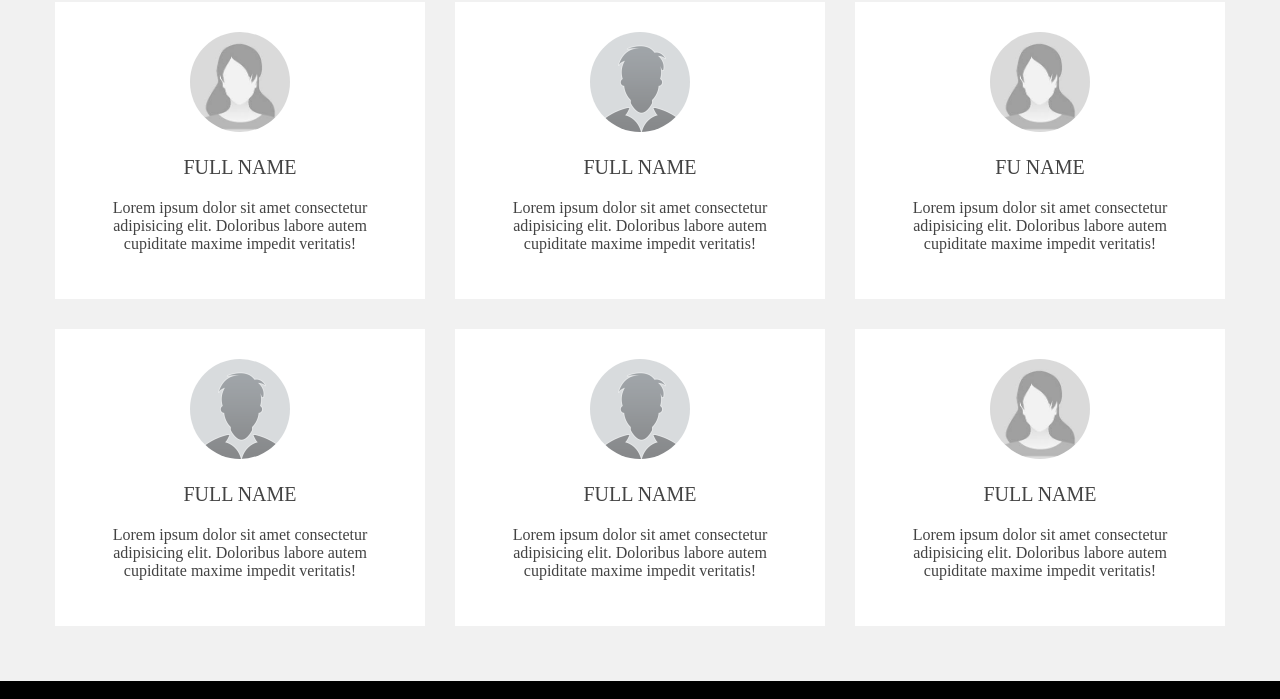
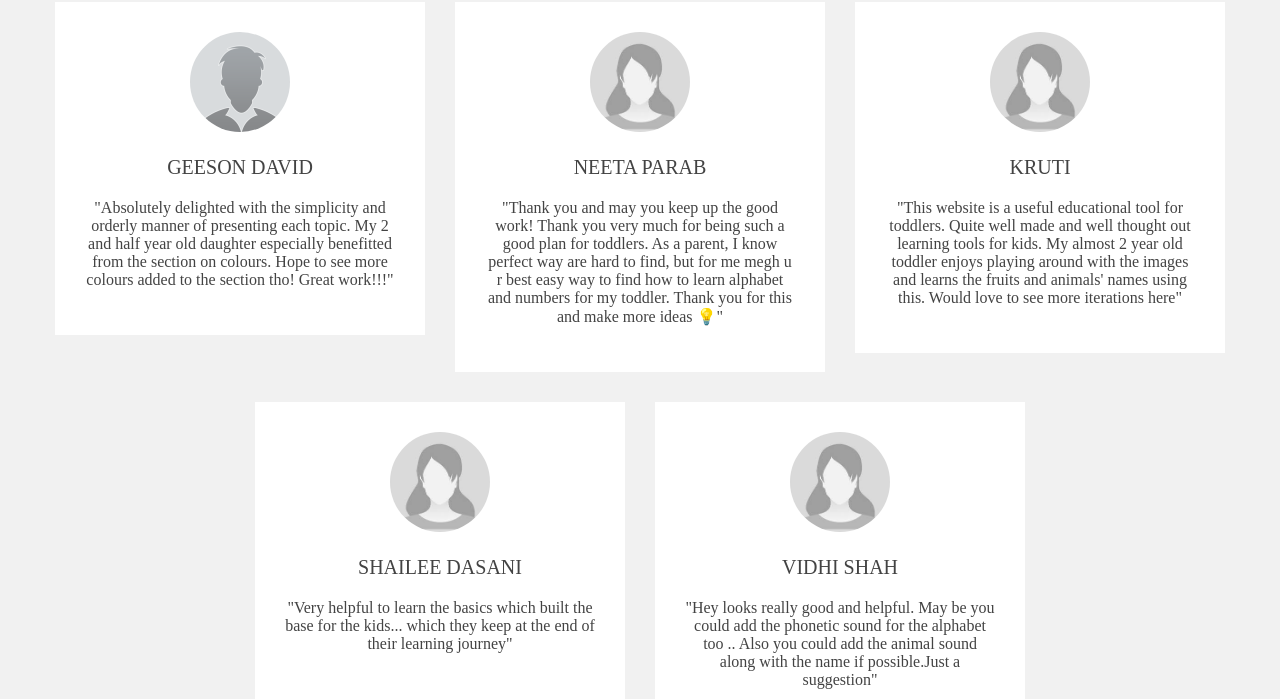
Before and after one commit to meghm1007/toddlersleaarn, a plain HTML site: page index.html in a window 1280 px wide. Shown: the part 1223-1922 px from the top of the page. Drawn offline with Linux system fonts and the light colour scheme.

Commit message:
Update index.html

```diff
--- a/index.html
+++ b/index.html
@@ -6,7 +6,7 @@
     <meta name="viewport" content="width=device-width, initial-scale=1.0">
     <link rel="stylesheet" href="CSS/style.css">
     <link rel="icon" type="image/x-icon" href="images/bl_logo.png">
-    <title>Toddlers Learn !</title>
+    <title>Babies Learn !</title>
     <script src="script.js"></script>
 </head>
 <body>
@@ -26,7 +26,7 @@
     <div class="infosec">
         <section class="section">
             <div class="paras">
-                <p class="bigtext">Welcome to toddlers learn !</p>
+                <p class="bigtext">Welcome to babies learn !</p>
                 <p class="smalltext">Everything your child needs to know</p>
                 <p class="smalltext">(For ages 1-5)</p>
                 <p class="smalltext">Teach your child numbers, alphabets, fruits, animals, etc. in a unique way</p>
@@ -65,18 +65,9 @@
             <div class="row">
                 <div class="col">
                     <div class="testimonial">
-                        <img src="images/blankwomen.jpg" alt="">
-                        <div class="name">Full name</div>
-                        <p>Lorem ipsum dolor sit amet consectetur adipisicing elit. Doloribus labore autem cupiditate maxime impedit veritatis!</p>
-                    </div>
-                </div>
-
-
-                <div class="col">
-                    <div class="testimonial">
                         <img src="images/blankman.png" alt="">
-                        <div class="name">Full name</div>
-                        <p>Lorem ipsum dolor sit amet consectetur adipisicing elit. Doloribus labore autem cupiditate maxime impedit veritatis!</p>
+                        <div class="name">Geeson David</div>
+                        <p>"Absolutely delighted with the simplicity and orderly manner of presenting each topic. My 2 and half year old daughter especially benefitted from the section on colours. Hope to see more colours added to the section tho! Great work!!!"</p>
                     </div>
                 </div>
 
@@ -84,25 +75,8 @@
                 <div class="col">
                     <div class="testimonial">
                         <img src="images/blankwomen.jpg" alt="">
-                        <div class="name">Fu name</div>
-                        <p>Lorem ipsum dolor sit amet consectetur adipisicing elit. Doloribus labore autem cupiditate maxime impedit veritatis!</p>
-                    </div>
-                </div>
-
-                <div class="col">
-                    <div class="testimonial">
-                        <img src="images/blankman.png" alt="">
-                        <div class="name">Full name</div>
-                        <p>Lorem ipsum dolor sit amet consectetur adipisicing elit. Doloribus labore autem cupiditate maxime impedit veritatis!</p>
-                    </div>
-                </div>
-
-
-                <div class="col">
-                    <div class="testimonial">
-                        <img src="images/blankman.png" alt="">
-                        <div class="name">Full name</div>
-                        <p>Lorem ipsum dolor sit amet consectetur adipisicing elit. Doloribus labore autem cupiditate maxime impedit veritatis!</p>
+                        <div class="name">neeta Parab</div>
+                        <p>"Thank you and may you keep up the good work! Thank you very much for being such a good plan for toddlers. As a parent, I know perfect way are hard to find, but for me megh u r best easy way to find how to learn alphabet and numbers for my toddler. Thank you for this and make more ideas 💡"</p>
                     </div>
                 </div>
 
@@ -110,10 +84,30 @@
                 <div class="col">
                     <div class="testimonial">
                         <img src="images/blankwomen.jpg" alt="">
-                        <div class="name">Full name</div>
-                        <p>Lorem ipsum dolor sit amet consectetur adipisicing elit. Doloribus labore autem cupiditate maxime impedit veritatis!</p>
+                        <div class="name">KRUTI</div>
+                        <p>"This website is a useful educational tool for toddlers. Quite well made and well thought out learning tools for kids. My almost 2 year old toddler enjoys playing around with the images and learns the fruits and animals' names using this. Would love to see more iterations here"</p>
                     </div>
                 </div>
+
+                <div class="col">
+                    <div class="testimonial">
+                        <img src="images/blankwomen.jpg" alt="">
+                        <div class="name">Shailee Dasani</div>
+                        <p>"Very helpful to learn the basics which built the base for the kids... which they keep at the end of their learning journey"</p>
+                    </div>
+                </div>
+
+                <div class="col">
+                    <div class="testimonial">
+                        <img src="images/blankwomen.jpg" alt="">
+                        <div class="name">Vidhi Shah</div>
+                        <p>"Hey looks really good and helpful.
+                            May be you could add the phonetic sound for the alphabet too ..
+                            Also you could add the animal sound along with the name if possible.Just a suggestion"</p>
+                    </div>
+                </div>
+
+
             </div>
         </div>
     </div>
```
